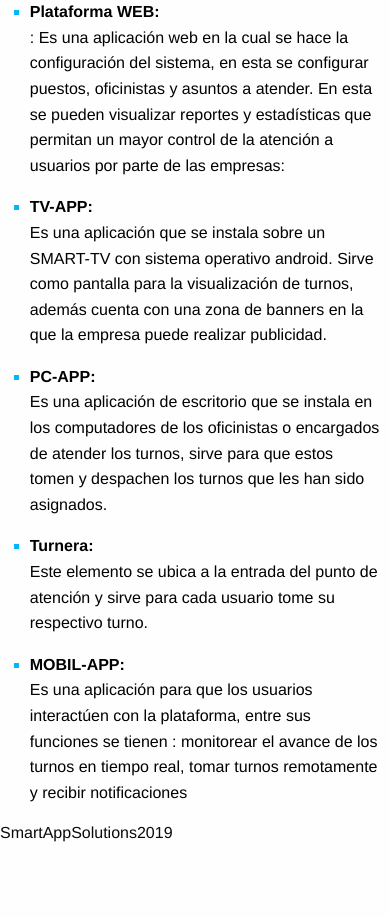
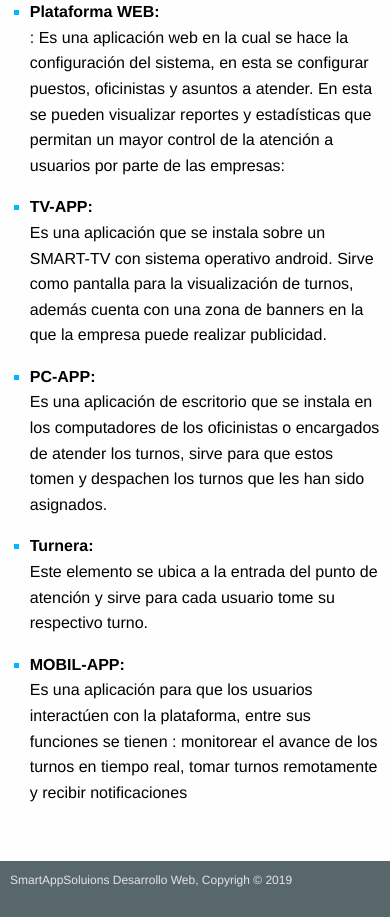
Before and after one commit to anderdavid/SistemaDeTurnosPaginaWeb, a plain HTML site: page index.html in a window 390 px wide. Shown: the part 3166-4083 px from the top of the page. Before the commit the page ends 4011 px from the top, so only its background shows below. Drawn offline with nearby package versions, Linux system fonts and the light colour scheme.

Commit message:
Se implementa footer

```diff
--- a/css/style.css
+++ b/css/style.css
@@ -47,8 +47,6 @@
 	color:#1b86eb;
 
 }
-
-
 
 .parallax{
 	position: relative;
@@ -140,9 +138,6 @@
 }
 
 
-
-
-
 #caracteristcas .caracteristicas-rigth ul li span{
 	color:#00305B;
 	font-weight: bold;
@@ -204,7 +199,15 @@
 #componentes ul li span{
 	font-weight: bold;
 }
+footer{
+	margin-top: 40px;
+	background-color:#58676B;
+	padding: 25px 40px;
+}
 
+footer p{
+	color:#e4e4e4;
+}
 
 
 
@@ -244,6 +247,14 @@
 	.container{
 		width: 95%;
 	}
+
+	footer{
+		padding: 0;
+		padding: 10px 10px;
+	}
+	footer p{
+		font-size: 12px;
+	}
 }
 
 @media (max-width: 1300px){
--- a/index.html
+++ b/index.html
@@ -101,7 +101,7 @@
 
 
 <footer>
-	SmartAppSolutions2019
+	<p>SmartAppSoluions Desarrollo Web, Copyrigh &copy 2019</p>
 </footer>
 
 </body>
```
